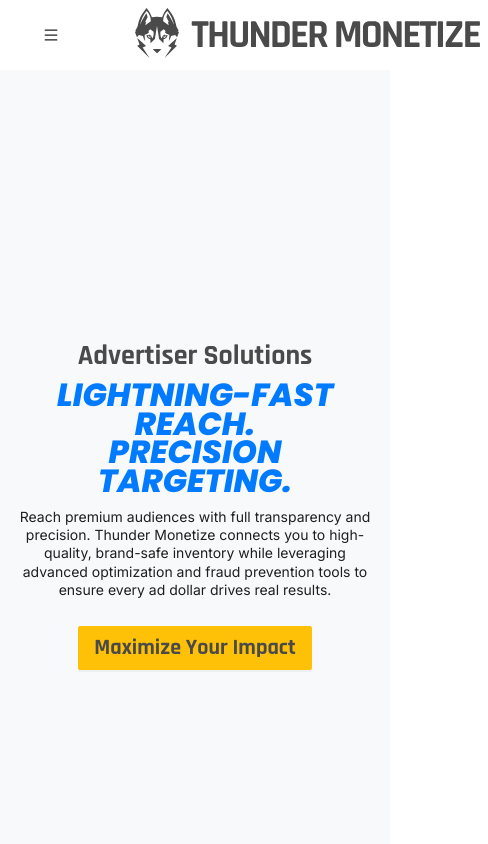
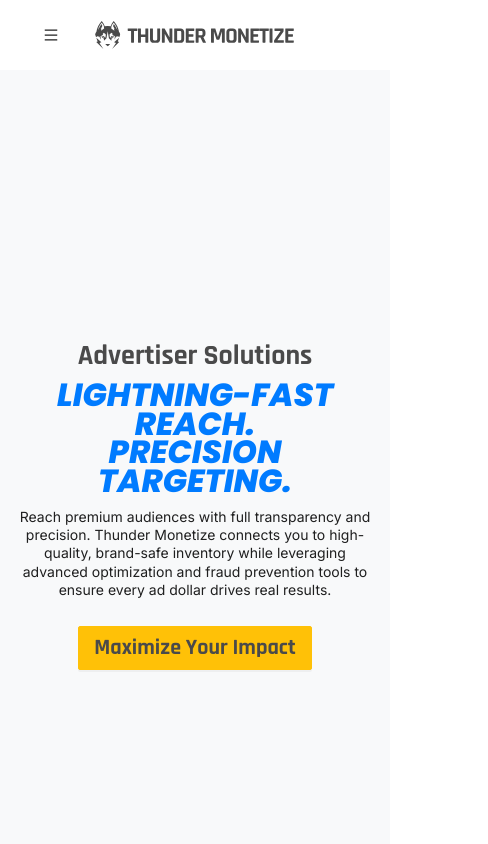
Before and after one commit to jwong65/vite-react-site, a React (Vite) app: page /advertisers in a window 390 px wide. Shown: the top 844 px of the page, 488 px wide, since content can reach past the window. Built offline with nearby package versions, Linux system fonts and the light colour scheme.

Commit message:
Made header and footer centered on their mobile menu

```diff
--- a/src/components/navigation_footer.css
+++ b/src/components/navigation_footer.css
@@ -131,6 +131,15 @@
     }
 }
  @media (max-width:480px){
+    .logo-container-footer{
+        padding-left: 0;
+        width: 200px;
+        justify-content: center;
+    }
+    .logo-container-footer img{
+        width: 100%;
+        height: auto;
+    }
     .footer-links-column ul{
         gap: 12px 12px;
         flex-wrap: wrap;
--- a/src/components/navigation_header.css
+++ b/src/components/navigation_header.css
@@ -358,12 +358,14 @@ nav a,
 
 @media (max-width: 480px) {
     .logo-container-header {
-        margin-right: 6px;
+        width: 200px;
+        display: flex;
+        justify-content: center;
+        margin: 0 auto;
     }
-
-    .logo {
-        width: 24px;
-        height: 28px;
+    .logo-container-header img{
+        width: 100%;
+        height: auto;
     }
 
     .navigation-tabs .ant-tabs-tab-btn {
@@ -375,21 +377,19 @@ nav a,
         height: auto;
         min-height: 50px;
         padding: 10px 15px;
-        flex-direction: row;
+        position: relative;
+        justify-content: center;
         align-items: center;
     }
-
-    .brand-section {
-        margin-left: 0;
+    .brand-section{
+        position: static;
+        transform: none;
+        width: auto;
+        margin: 0 auto;
+        display: flex;
         justify-content: center;
-        align-items: center;
-        margin: 0 auto;
-        width: auto;
-    }
-    .company-name{
-        font-size: 28px;
-        text-align: center;
-        margin-left: 0;
+        z-index: 5;
+        padding-left: 0;
     }
 
     .nav-tabs-container {
```
